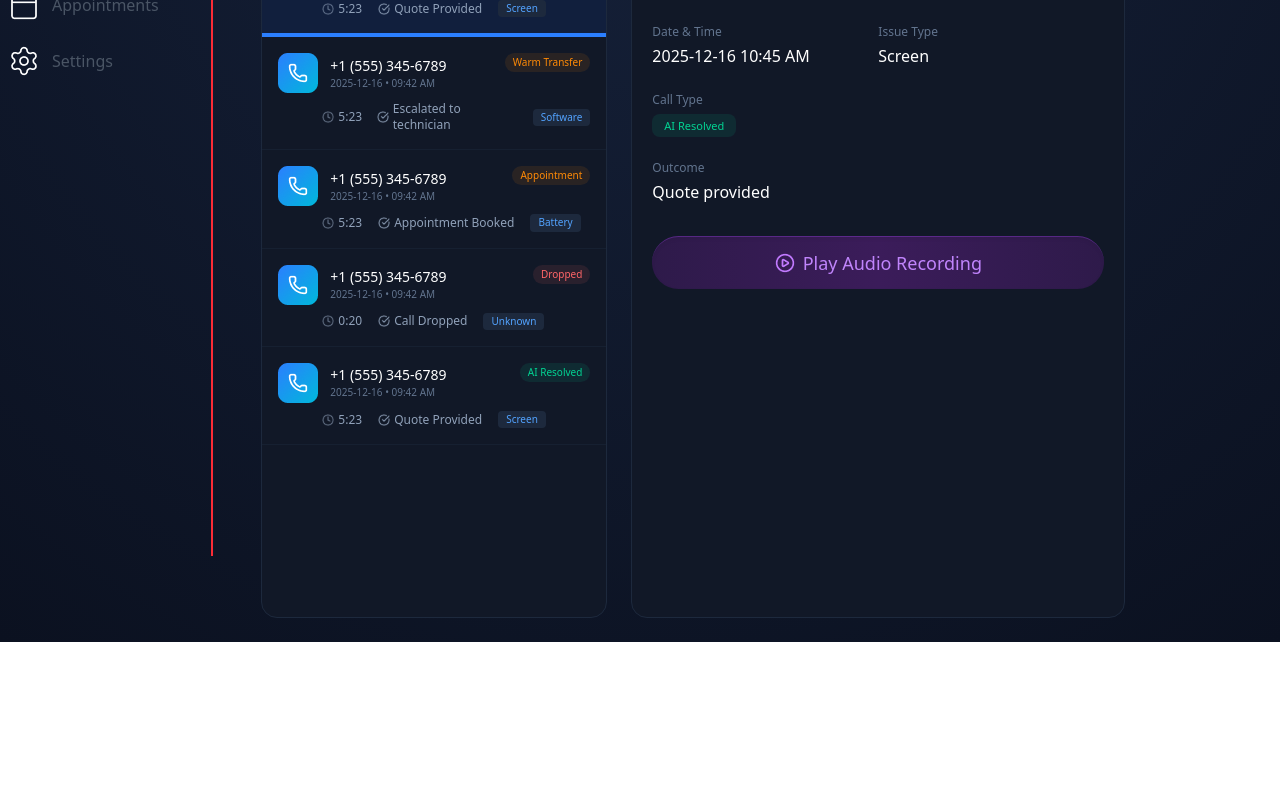
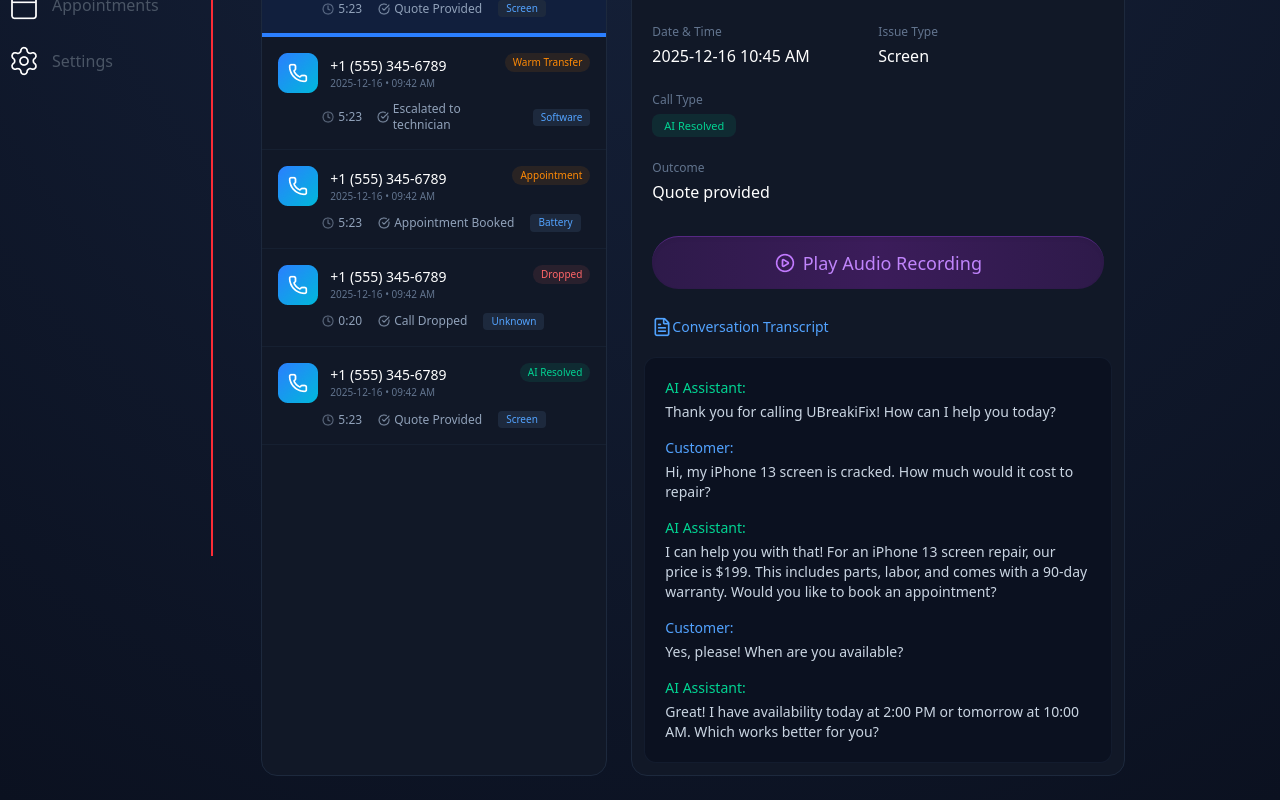
Before and after one commit to antnose/Assessment-Task, a React (Vite) app: page /calls in a window 1280 px wide. Shown: the part 244-1044 px from the top of the page. Before the commit the page ends 886 px from the top, so only its background shows below. Built offline with nearby package versions, Linux system fonts and the light colour scheme.

Commit message:
Add conversationTranscript section

```diff
--- a/src/components/CallDetails/CallDetails.jsx
+++ b/src/components/CallDetails/CallDetails.jsx
@@ -1,8 +1,9 @@
 import playBtn from "../../assets/playButton.png";
+import Conversion from "../Conversion/Conversion";
 
 const CallDetails = () => {
   return (
-    <div className="col-span-7 bg-[#111827] rounded-2xl border border-slate-800">
+    <div>
       <h2 className="p-5 text-white text-lg font-semibold border-b border-slate-800">
         Call Details
       </h2>
--- a/src/components/CallLogs/CallLogs.jsx
+++ b/src/components/CallLogs/CallLogs.jsx
@@ -1,5 +1,6 @@
 import CallDetails from "../CallDetails/CallDetails";
 import CallList from "../CallList/CallList";
+import Conversion from "../Conversion/Conversion";
 
 const CallLogs = () => {
   return (
@@ -8,7 +9,11 @@ const CallLogs = () => {
       <CallList />
 
       {/* Call Details */}
-      <CallDetails />
+      <div className="col-span-7 bg-[#111827] rounded-2xl border border-slate-800">
+        <CallDetails />
+
+        <Conversion />
+      </div>
     </div>
   );
 };
--- /dev/null
+++ b/src/components/Conversion/Conversion.jsx
@@ -0,0 +1,55 @@
+import React from "react";
+import conversionTranscriptBtn from "../../assets/conversionTranscriptBtn.png";
+
+const Conversion = () => {
+  return (
+    <div>
+      <div className="flex items-center text-blue-400 font-medium text-sm px-5 py-2">
+        <img src={conversionTranscriptBtn} alt="" /> Conversation Transcript
+      </div>
+
+      <div className="space-y-4 text-sm bg-[#0b1120] rounded-xl p-5 m-3 border border-slate-800/50">
+        <p>
+          <span className="text-emerald-400 block mb-1">AI Assistant:</span>{" "}
+          <span className="text-slate-300">
+            Thank you for calling UBreakiFix! How can I help you today?
+          </span>
+        </p>
+
+        <p>
+          <span className="text-blue-400 block mb-1">Customer:</span>{" "}
+          <span className="text-slate-300">
+            Hi, my iPhone 13 screen is cracked. How much would it cost to
+            repair?
+          </span>
+        </p>
+
+        <p>
+          <span className="text-emerald-400 block mb-1">AI Assistant:</span>{" "}
+          <span className="text-slate-300">
+            I can help you with that! For an iPhone 13 screen repair, our price
+            is $199. This includes parts, labor, and comes with a 90-day
+            warranty. Would you like to book an appointment?
+          </span>
+        </p>
+
+        <p>
+          <span className="text-blue-400 block mb-1">Customer:</span>{" "}
+          <span className="text-slate-300">
+            Yes, please! When are you available?
+          </span>
+        </p>
+
+        <p>
+          <span className="text-emerald-400 block mb-1">AI Assistant:</span>{" "}
+          <span className="text-slate-300">
+            Great! I have availability today at 2:00 PM or tomorrow at 10:00 AM.
+            Which works better for you?
+          </span>
+        </p>
+      </div>
+    </div>
+  );
+};
+
+export default Conversion;
```
